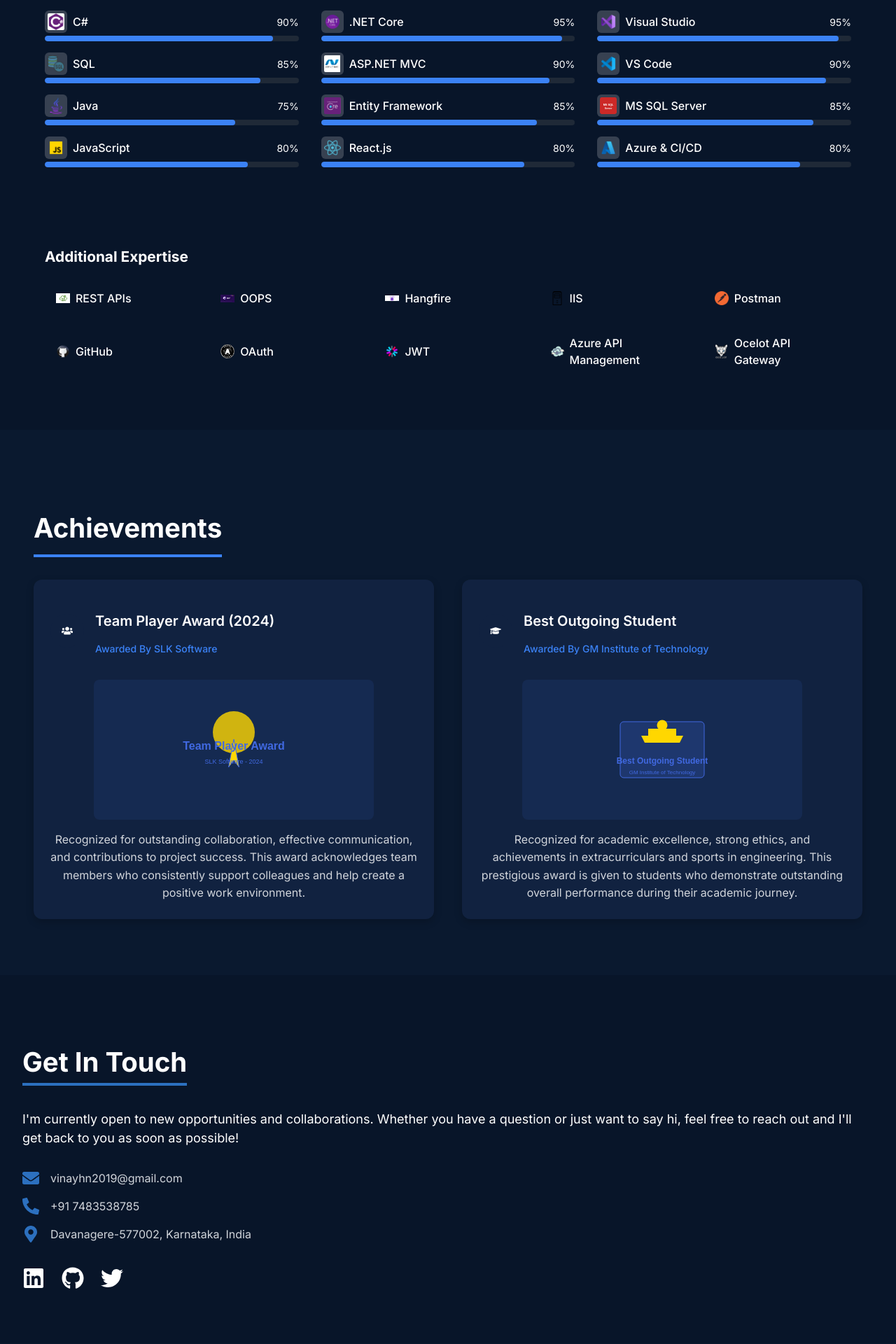
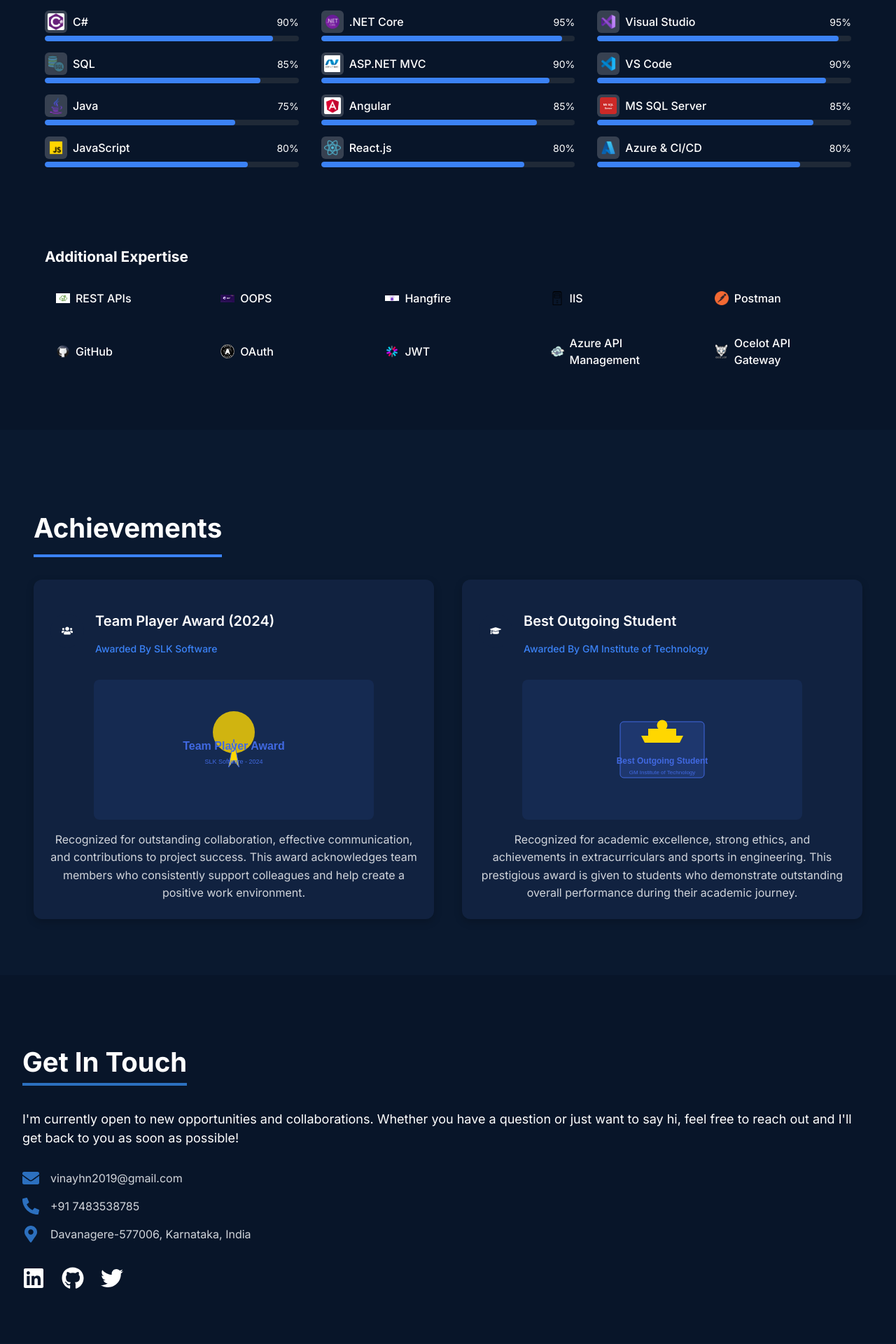
Before and after one commit to V-code578/My-Portfolio, a React (Create React App) app: page / in a window 1280 px wide. Shown: the part 3980-5900 px from the top of the page at 70% size. Built offline with nearby package versions, Linux system fonts and the light colour scheme.

Commit message:
I have updated Resume and skill

```diff
--- a/src/components/Contact.jsx
+++ b/src/components/Contact.jsx
@@ -22,7 +22,7 @@ function Contact() {
           </div>
           <div>
             <FaMapMarkerAlt />
-            <span>Davanagere-577002, Karnataka, India</span>
+            <span>Davanagere-577006, Karnataka, India</span>
           </div>
         </div>
 
--- a/src/components/Skills.jsx
+++ b/src/components/Skills.jsx
@@ -24,6 +24,7 @@ import OOPS from "../assets/OOPS.jpeg";
 import Entity from "../assets/EntityFramework.png";
 import Java from "../assets/Java.png";
 import JavaScript from "../assets/Javascript.png";
+import Angular from "../assets/Angular.png";
 
 const ImageIcon = ({ src, alt }) => (
   <img src={src} alt={alt} className="skill-icon-img" />
@@ -65,7 +66,7 @@ const Skills = () => {
             <h3>Frameworks & Technologies</h3>
             <SkillBar name=".NET Core" icon={<ImageIcon src={DotNetCore} alt=".NET Core" />} percent={95} />
             <SkillBar name="ASP.NET MVC" icon={<ImageIcon src={AspNet} alt="ASP.NET MVC" />} percent={90} />
-            <SkillBar name="Entity Framework" icon={<ImageIcon src={Entity} alt="Entity Framework" />} percent={85} />
+            <SkillBar name="Angular" icon={<ImageIcon src={Angular} alt="Angular" />} percent={85} />
             <SkillBar name="React.js" icon={<ImageIcon src={ReactLogo} alt="React" />} percent={80} />
           </div>
 
```
Also changed, not shown: src/assets/Angular.png (added), 1 other file (tests, documents, lock files or other folders).
